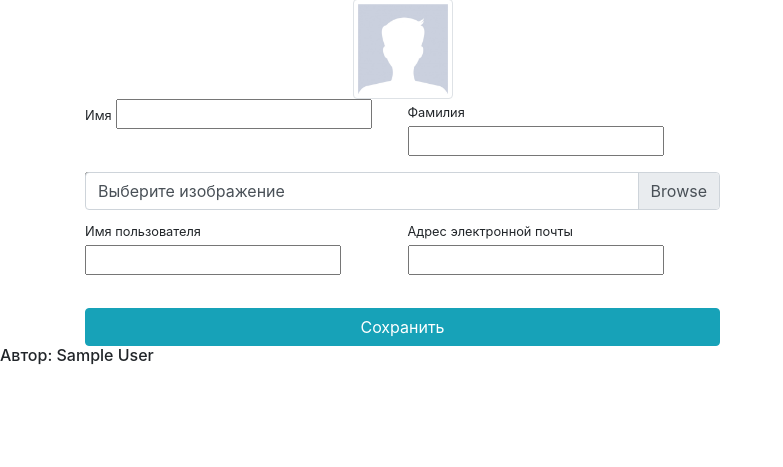
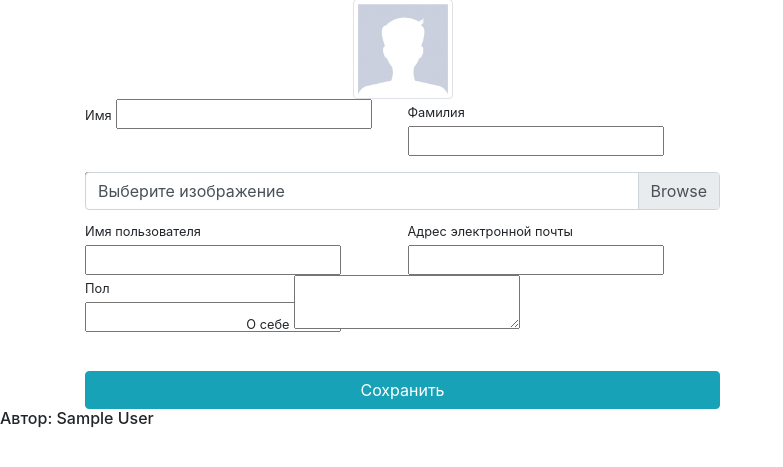
Before and after one commit to magiran-education/geekbrains__django_level_2, a Django app: template authapp/templates/authapp/profile.html in a window 1280 px wide. Shown: the part 118-585 px from the top of the page, without its empty margins (0-783 px from the left). Run offline with Django 3.2, Linux system fonts and the light colour scheme; the template is opened without the code that fills it: most values are stand-ins (such as "Sample title", 1, 10 or a date in 2020); form fields are guessed from the names that the template uses; some libraries are stand-ins or nearby versions.

Commit message:
profile: added editing User and UserProfile model in one window

```diff
--- a/authapp/templates/authapp/profile.html
+++ b/authapp/templates/authapp/profile.html
@@ -20,22 +20,22 @@
                     <div class="form-row">
                         <div class="col-lg-6">
                             <div class="form-group">
-                                <label class="small mb-1" for="{{ form.first_name.id_for_label }}">Имя</label>
-                                {{ form.first_name }}
+                                <label class="small mb-1" for="{{ user_form.first_name.id_for_label }}">Имя</label>
+                                {{ user_form.first_name }}
                             </div>
                         </div>
                         <div class="col-lg-6">
                             <div class="form-group">
-                                <label class="small mb-1" for="{{ form.last_name.id_for_label }}">Фамилия</label>
-                                {{ form.last_name }}
+                                <label class="small mb-1" for="{{ user_form.last_name.id_for_label }}">Фамилия</label>
+                                {{ user_form.last_name }}
                             </div>
                         </div>
                     </div>
                     <div class="form-row mb-2">
                         <div class="col-lg-12">
                             <div class="custom-file">
-                                {{ form.avatar }}
-                                <label class="custom-file-label" for="{{ form.avatar.id_for_label }}">
+                                {{ user_form.avatar }}
+                                <label class="custom-file-label" for="{{ user_form.avatar.id_for_label }}">
                                     Выберите изображение
                                 </label>
                             </div>
@@ -43,15 +43,30 @@
                     </div>
                     <div class="form-row">
                         <div class="col-lg-6">
-                            <label class="small mb-1" for="{{ form.username.id_for_label }}">Имя пользователя</label>
-                            {{ form.username }}
+                            <label class="small mb-1" for="{{ user_form.username.id_for_label }}">Имя пользователя</label>
+                            {{ user_form.username }}
                         </div>
                         <div class="col-lg-6">
-                            <label class="small mb-1" for="{{ form.email.id_for_label }}">Адрес электронной
+                            <label class="small mb-1" for="{{ user_form.email.id_for_label }}">Адрес электронной
                                 почты</label>
-                            {{ form.email }}
+                            {{ user_form.email }}
                         </div>
                     </div>
+
+
+                    <div class="form-row">
+                        <div class="col-lg-3">
+                            <label class="small mb-1" for="{{ user_profile_form.gender.id_for_label }}">Пол</label>
+                            {{ user_profile_form.gender }}
+                        </div>
+
+                        <div class="col-lg-9">
+                            <label class="small mb-1" for="{{ user_profile_form.about_me.id_for_label }}">О себе</label>
+                            {{ user_profile_form.about_me }}
+                        </div>
+                    </div>
+
+
                     <div class="form-row">
                         <div class="col-lg-12" style="margin-top: 33px;">
                             <input class="btn btn-info btn-block" type="submit" value="Сохранить">
```
Also changed, not shown: authapp/forms.py (+12 -1 lines), authapp/views.py (+36 -6 lines).
